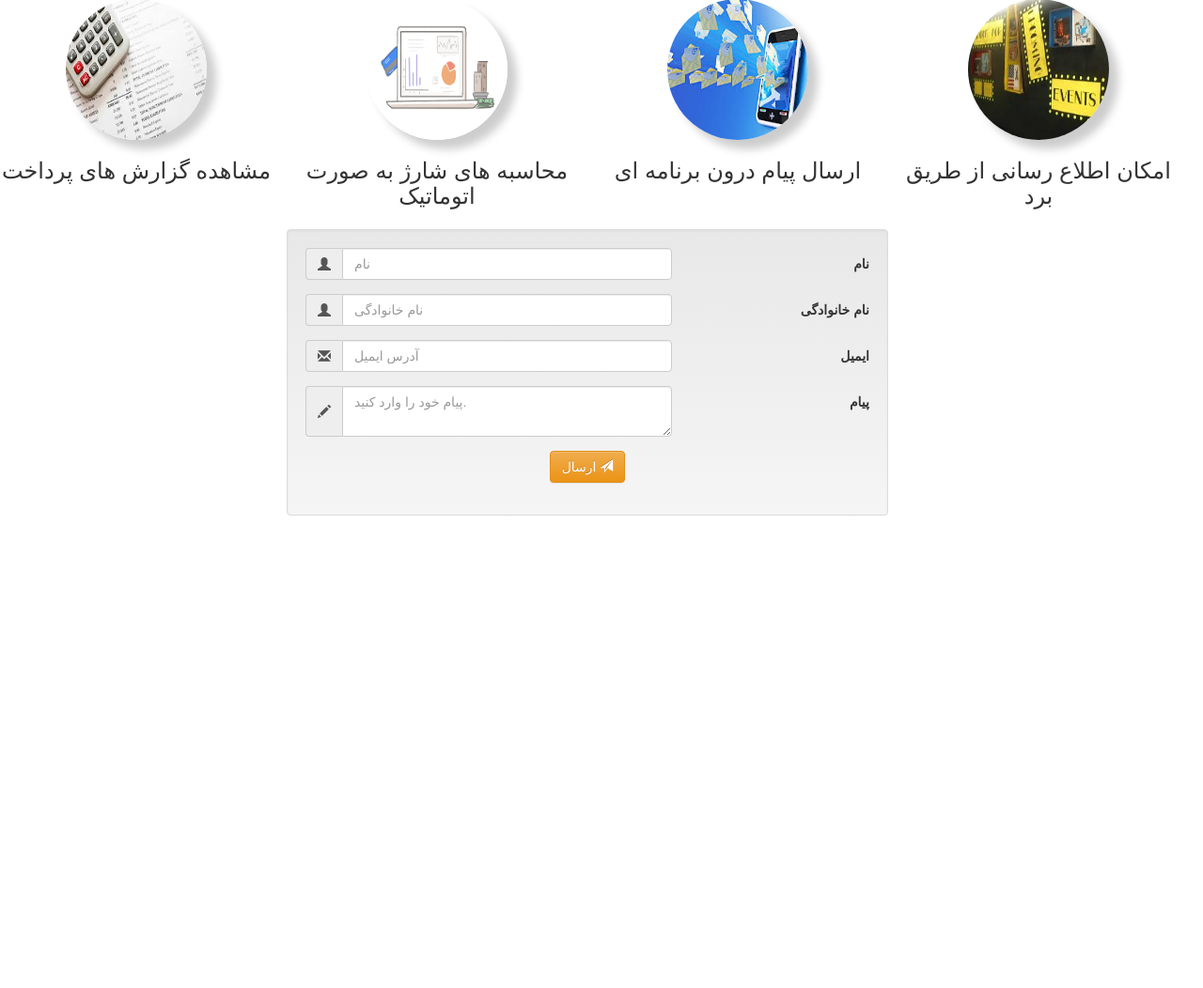
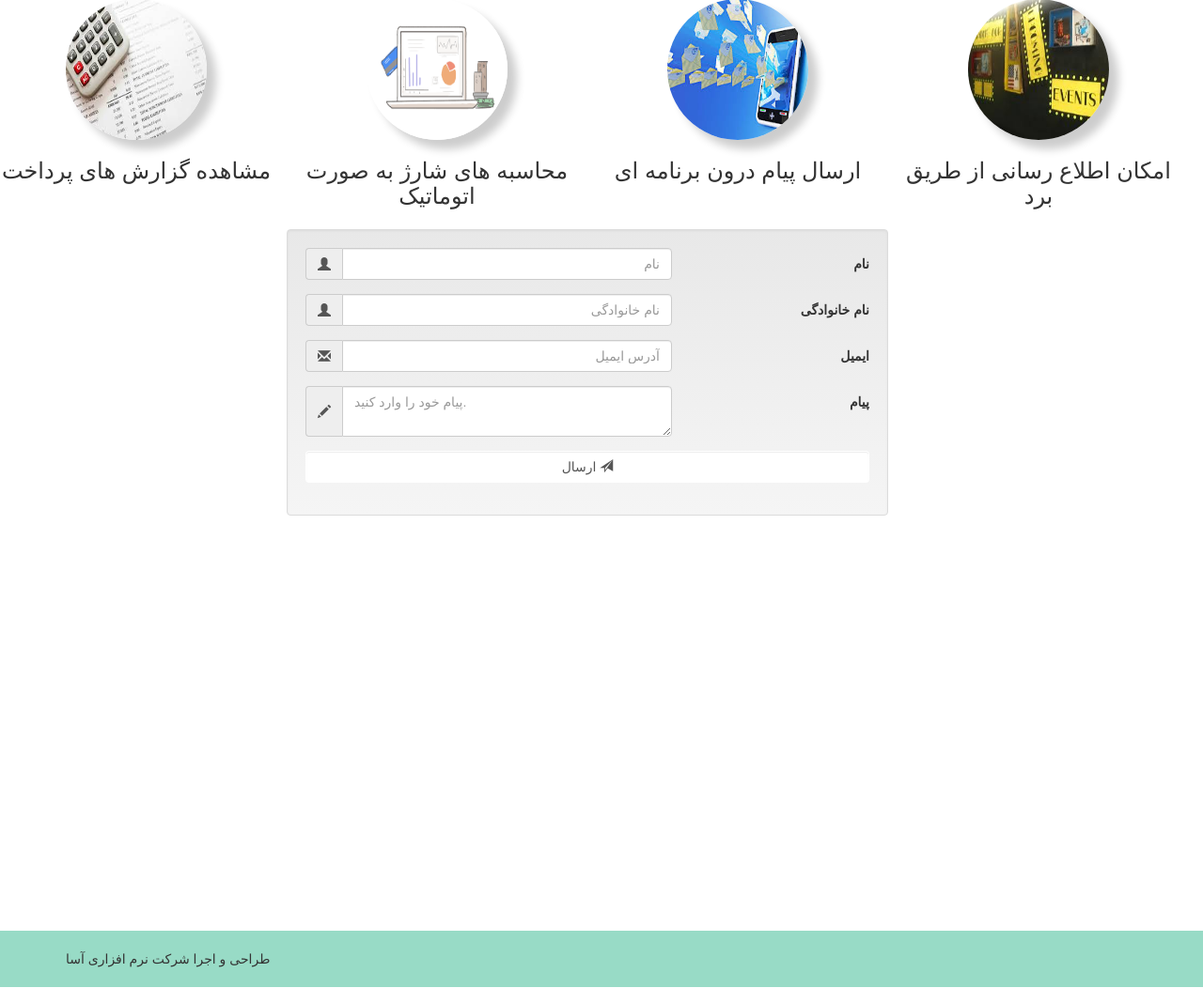
Before and after one commit to MahdiehBrf/BuildingManagement, a Django app: page / in a window 1280 px wide. Shown: the part 527-1579 px from the top of the page at 94% size. Before the commit the page ends 1076 px from the top, so only its background shows below. Run offline with Django 3.2, Linux system fonts and the light colour scheme; some libraries are stand-ins or nearby versions.

Commit message:
adding footer to first page of site

```diff
--- a/Manager/templates/managerBase.html
+++ b/Manager/templates/managerBase.html
@@ -14,7 +14,7 @@
         <p>زهرا بابایی</p></div>
     <div class="topleft" style="display:grid; z-index:5" >
         <a href="{% url 'site:manager:select_contact'%}"><img src="../../static/images/message.svg" style="height:50px;width:50px;"/></a>
-        <a href="{% url 'MySite:site'%}">خروج</a>
+        <a href="">خروج</a>
         <p>96/5/5</p>
 
     </div>
--- a/MySite/templates/index.html
+++ b/MySite/templates/index.html
@@ -7,6 +7,7 @@
         <meta name="description" content="">
         <meta name="viewport" content="width=device-width, initial-scale=1">
 
+        {% load i18n %}
         {% load static %}
         <link rel="stylesheet" href="https://maxcdn.bootstrapcdn.com/bootstrap/3.3.7/css/bootstrap.min.css" >
         <link rel="stylesheet" href="https://maxcdn.bootstrapcdn.com/bootstrap/3.3.7/css/bootstrap-theme.min.css">
@@ -144,7 +145,7 @@
 
 <div class="form-group">
   <div class="col-md-12">
-    <button type="submit" class="btn btn-warning" >ارسال <span class="glyphicon glyphicon-send"></span></button>
+    <button type="submit" class="form-control btn" >ارسال <span class="glyphicon glyphicon-send"></span></button>
   </div>
 </div>
 </fieldset>
@@ -161,11 +162,11 @@
 
 <legend><center><h2><b>ثبت نام در سایت</b></h2></center></legend><br>
 
-<div class="form-group">
+<div class="form-group  {% if form.firstname.errors and type == 'signup' %}has-error{% endif %}">
   <div class="col-md-12 inputGroupContainer">
   <div class="input-group">
   <span class="input-group-addon"><i class="glyphicon glyphicon-user"></i></span>
-  <input  name="first_name" placeholder="نام" class="form-control"  type="text">
+  <input  name="firstname" placeholder="نام" class="form-control"  type="text" value="{% if type == 'signup' %} {{ form.firstname.value }} {% endif %}">
     </div>
   </div>
 </div>
@@ -179,18 +180,6 @@
   </div>
 </div>
 
-  <div class="form-group">
-    <div class="col-md-12 selectContainer">
-    <div class="input-group">
-        <span class="input-group-addon"><i class="glyphicon glyphicon-list"></i></span>
-    <select name="department" class="form-control selectpicker">
-      <option value="">نوع ساختمان را وارد کنید.</option>
-      <option>ساختمان مسکونی</option>
-    </select>
-  </div>
-</div>
-</div>
-
 <div class="form-group">
   <div class="col-md-12 inputGroupContainer">
   <div class="input-group">
@@ -199,6 +188,16 @@
     </div>
   </div>
 </div>
+
+         <div class="form-group">
+    <div class="col-md-12 inputGroupContainer">
+    <div class="input-group">
+        <span class="input-group-addon"><i class="glyphicon glyphicon-envelope"></i></span>
+  <input name="email" placeholder="آدرس ایمیل" class="form-control"  type="text">
+    </div>
+  </div>
+</div>
+
 
 <div class="form-group">
     <div class="col-md-12 inputGroupContainer">
@@ -218,71 +217,11 @@
   </div>
 </div>
 
-       <div class="form-group">
-    <div class="col-md-12 inputGroupContainer">
-    <div class="input-group">
-        <span class="input-group-addon"><i class="glyphicon glyphicon-envelope"></i></span>
-  <input name="email" placeholder="آدرس ایمیل" class="form-control"  type="text">
-    </div>
-  </div>
-</div>
 
-<div class="form-group">
-    <div class="col-md-12 inputGroupContainer">
-    <div class="input-group">
-        <span class="input-group-addon"><i class="glyphicon glyphicon-earphone"></i></span>
-  <input name="contact_no" placeholder="شماره تلفن" class="form-control" type="text">
-    </div>
-  </div>
-</div>
-
-
-<div class="form-group">
-    <div class="col-md-12 inputGroupContainer">
-    <div class="input-group">
-        <span class="input-group-addon"><i class="glyphicon glyphicon-home"></i></span>
-  <input name="address" placeholder="آدرس" class="form-control" type="text">
-    </div>
-  </div>
-</div>
-
-
-<div class="form-group">
-    <div class="col-md-12 inputGroupContainer">
-    <div class="input-group">
-        <span class="input-group-addon"><i class="glyphicon glyphicon-home"></i></span>
-  <input name="city" placeholder="شهر" class="form-control"  type="text">
-    </div>
-  </div>
-</div>
-
-<!-- Select Basic -->
-
-<div class="form-group">
-    <div class="col-md-12 selectContainer">
-    <div class="input-group">
-        <span class="input-group-addon"><i class="glyphicon glyphicon-list"></i></span>
-    <select name="state" class="form-control selectpicker" >
-      <option value=" " >استان خود را وارد کنید.</option>
-      <option>آذربایجان شرقی</option>
-      <option>آذربایجان غربی</option>
-      <option >تهران</option>
-    </select>
-  </div>
-</div>
-</div>
-
-<div class="form-group">
-    <div class="col-md-12 inputGroupContainer">
-    <div class="input-group">
-        <span class="input-group-addon"><i class="glyphicon glyphicon-home"></i></span>
-  <input name="zip" placeholder="کد پستی" class="form-control"  type="text">
-    </div>
-</div>
 </div>
 <div class="form-group">
   <div class="col-md-12"><br>
-    &nbsp&nbsp&nbsp&nbsp&nbsp&nbsp&nbsp&nbsp&nbsp&nbsp&nbsp&nbsp&nbsp&nbsp<button type="submit" class="btn btn-warning"  >&nbsp&nbsp&nbsp&nbsp&nbsp&nbsp&nbsp&nbspارسال<span class="glyphicon glyphicon-send"></span>&nbsp&nbsp&nbsp&nbsp&nbsp&nbsp&nbsp&nbsp</button>
+    &nbsp&nbsp&nbsp&nbsp&nbsp&nbsp&nbsp&nbsp&nbsp&nbsp&nbsp&nbsp&nbsp&nbsp<button type="submit" class="form-control btn"  >&nbsp&nbsp&nbsp&nbsp&nbsp&nbsp&nbsp&nbspارسال&nbsp&nbsp&nbsp&nbsp&nbsp&nbsp&nbsp&nbsp</button>
   </div>
 </div>
 
@@ -295,7 +234,7 @@
     <fieldset>
 <legend><center><h2><b>ورود به سایت</b></h2></center></legend><br>
         {% if type == 'login' and message %}
-            <div class="text-danger"> {{ form.errors }} {{ message }} </div>
+            <div class="text-danger" style="text-align: center;line-height: 30px"> {{ form.errors }} {{ message }} </div>
         {% endif %}
         <div class="form-group {% if form.username.errors and type == 'login' %}has-error{% endif %}">
             <div class="col-md-12 inputGroupContainer">
@@ -338,4 +277,9 @@
     </form>
 </section>
     </body>
+  <div id="footer">
+    <div class="container">
+      <p class="footer-block">طراحی و اجرا شرکت نرم افزاری آسا</p>
+    </div>
+  </div>
 </html>
--- a/Resident/models.py
+++ b/Resident/models.py
@@ -2,7 +2,7 @@
 from django.contrib.auth.models import User
 from django.db import models
 
-from MySite.models import Facility
+from MySite.models import Facility, Unit
 from MyUser.models import Member
 
 RESERVE_STATE = {
@@ -11,9 +11,6 @@ RESERVE_STATE = {
     ('A', 'تایید شده')
 }
 
-
-class Unit(models.Model):
-    area = models.IntegerField()
 
 
 class Resident(models.Model):
--- a/Resident/templates/reserve.html
+++ b/Resident/templates/reserve.html
@@ -12,7 +12,7 @@ function f(){alert("درخواست رزرو با موفقیت ثیت گردید"
 
 <div class="main">
     <h5>رزرو امکانات</h5>
-    <form action="Welcome.html" method="post">
+    <form action="Welcome.html" method="post">{% csrf_token %}
         <table class="tbl" border="0" align="center">
             <tbody>
 
--- a/Resident/templates/select_contact.html
+++ b/Resident/templates/select_contact.html
@@ -11,7 +11,7 @@ function f(){ window.location.href="message.html";}
 {% block content %}
 <div class="main">
     <h5>وارد کردن مخاطب پیام</h5>
-    <form action="Welcome.html" method="post">
+    <form action="Welcome.html" method="post">{% csrf_token %}
         <table class="tbl" border="0" align="center">
             <tbody>
 
--- a/static/css/main/main.css
+++ b/static/css/main/main.css
@@ -90,6 +90,20 @@ html {
       @media screen and (min-width: 800px) {
         html body .hero .contact .well, html body .content .contact .well {
           margin: 5px 25%; } }
+  html fieldset {
+    text-align: center; }
+    html fieldset input.form-control {
+      text-align: right; }
+  html #footer {
+    bottom: 0;
+    top: 97%;
+    margin-top: 58%;
+    width: 100%;
+    position: absolute;
+    height: 60px;
+    background-color: #98DBC6; }
+    html #footer .footer-block {
+      margin: 20px 0; }
 
 #signup, #login {
   z-index: 5;
--- a/static/css/main/main.scss
+++ b/static/css/main/main.scss
@@ -110,6 +110,26 @@ html {
         }
 
     }
+    fieldset {
+        text-align: center;
+
+        input.form-control {
+            text-align: right;
+        }
+    }
+     #footer {
+         bottom: 0;
+         top: 97%;
+         margin-top: 58%;
+         width: 100%;
+         position: absolute;
+         height: 60px;
+         background-color:  #98DBC6;
+         .footer-block {
+             margin: 20px 0;
+         }
+     }
+
 }
 #signup, #login {
     z-index: 5;
```
Also changed, not shown: Manager/views.py (+18 -17 lines), MySite/models.py (+7 -0 lines), db.sqlite3, 1 other file.
